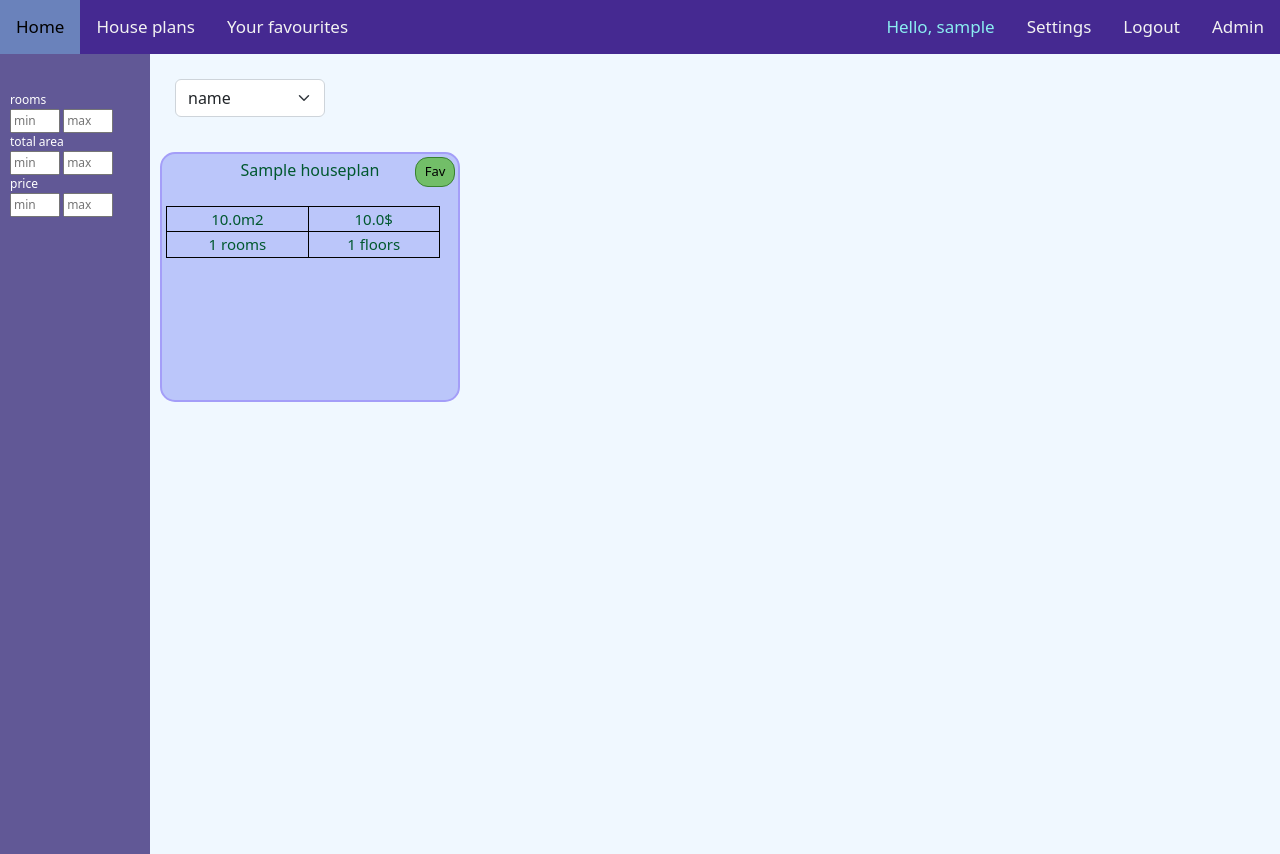
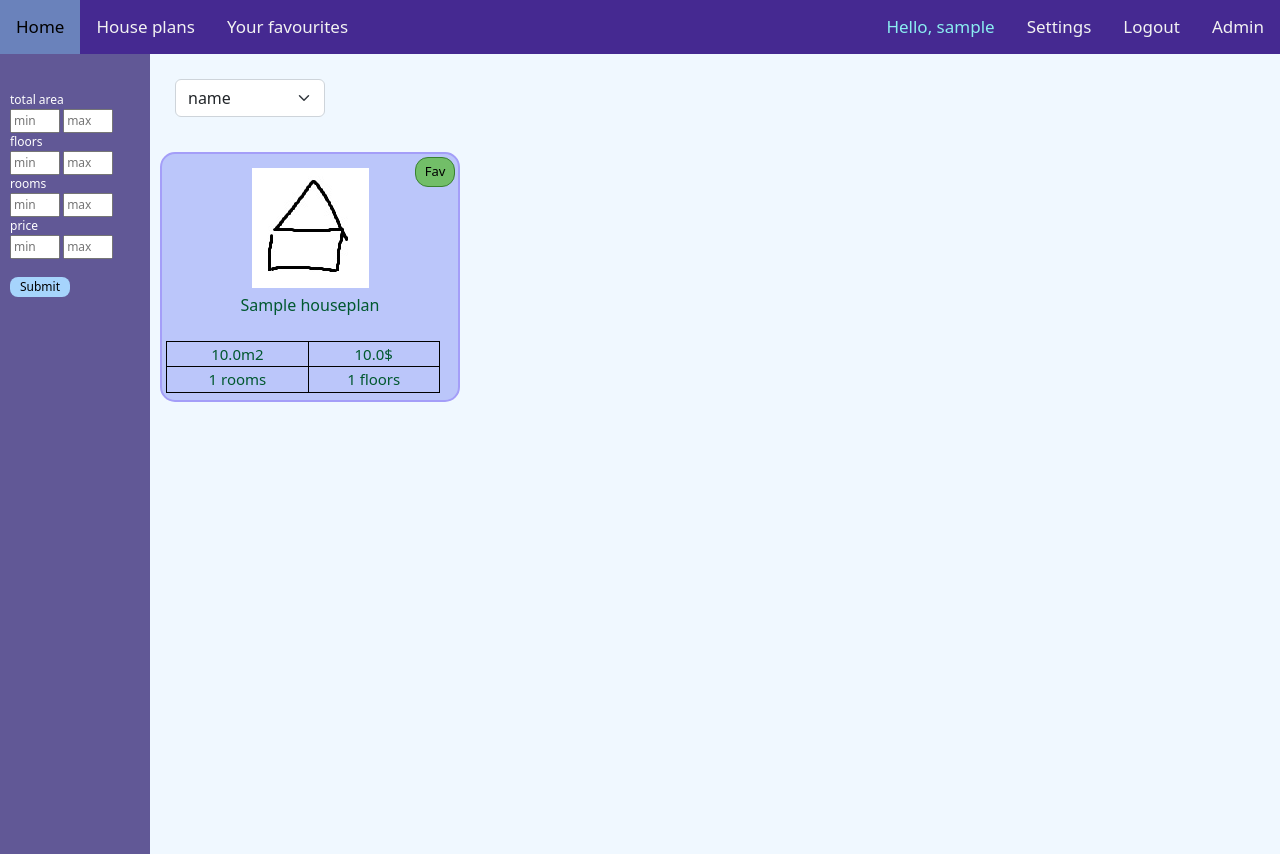
Before and after one commit to Salonce/constructionWebsite, a Django app: page /housePlanBrowser/ in a window 1280 px wide. Run offline with Django 4.2, Linux system fonts and the light colour scheme; a user stored in the database is signed in; tables that the repository leaves empty hold one stand-in row (values such as "Sample post").

Commit message:
appearance improvement

```diff
--- a/construction/templates/housePlanBrowser.html
+++ b/construction/templates/housePlanBrowser.html
@@ -6,15 +6,23 @@
 
     <div class="leftnav">
         <form class="pickForm" action="">
-            <div id="rooms-lab">rooms</div>
+            <div>total area</div>
+            <input type="number" id="min-total-area" name="min-total-area" placeholder="min">
+            <input type="number" id="max-total-area" name="max-total-area" placeholder="max">
+            <br>
+            <div>floors</div>
+            <input type="number" id="min-floors" name="min-floors" placeholder="min">
+            <input type="number" id="max-floors" name="max-floors" placeholder="max">
+            <br>
+            <div>rooms</div>
             <input type="number" id="min-rooms" name="min-rooms" placeholder="min">
             <input type="number" id="max-rooms" name="max-rooms" placeholder="max">
-            <div id="rooms-lab">total area</div>
-            <input type="number" id="min-total-area" name="min-total-area" placeholder="min">
-            <input type="number" id="max-total-area" name="max-total-area" placeholder="max">
-            <div id="rooms-lab">price</div>
+            <br>
+            <div>price</div>
             <input type="text" id="min-price" name="min-price" placeholder="min">
             <input type="text" id="max-price" name="max-price" placeholder="max">
+            <br><br>
+            <input type="submit" value="Submit">
         </form>
     </div>
 
@@ -28,7 +36,7 @@
             {% for house in house_plans %}
             <div class="oneHouseBlockWrapper">
             <a href="{{house.id}}" class="oneHouseBlock">
-                    <!--<img src="/images/default.jpg" class="image-in-browser"></img> -->
+                    <img src="/images/default.jpg" class="image-in-browser"></img>
                     <div id="houseName" >{{ house.name }}</div><br>
                     <table class="house-info">
                         <tr>
--- a/static/css/housePlansBrowser.css
+++ b/static/css/housePlansBrowser.css
@@ -36,8 +36,9 @@
     margin-top: 5px;
     margin-left: auto;
     margin-right: auto;
-    width: 250px;
-    height: 250px;
+    width: 180px;
+    height: 130px;
+    object-fit:scale-down;
 }
 
 .oneHouseBlock #houseName{
@@ -112,28 +113,26 @@ a.fav-activated{
     color:rgb(255, 255, 255);
 }
 
-.pickForm #min-rooms{
+.pickForm input{
     width: 50px;
 }
 
-.pickForm #max-rooms{
-    width: 50px;
+.pickForm input[type=submit]{
+    color: rgb(0, 0, 0);
+    width: 60px;
+    background-color: rgb(166, 212, 252);
+    border-color:rgb(188, 180, 189);
+    border-width: 0px;
+    border-radius: 8px;
+    border-style: solid;
 }
 
-.pickForm #min-total-area{
-    width: 50px;
+.pickForm input[type=submit]:hover{
+    background-color: rgb(201, 223, 241);
 }
 
-.pickForm #max-total-area{
-    width: 50px;
-}
-
-.pickForm #min-price{
-    width: 50px;
-}
-
-.pickForm #max-price{
-    width: 50px;
+.pickForm input[type=submit]:active{
+    background-color: rgb(255, 255, 255);
 }
 
 .main{
```
